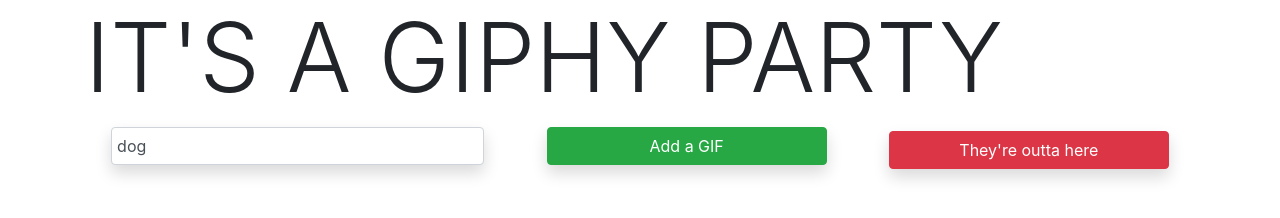
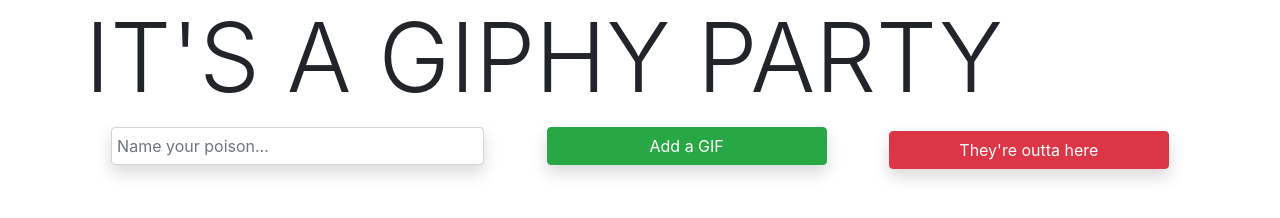
Before and after one commit to DJTwoTone/giphy_party, a plain HTML site: page index.html in a window 1280 px wide. Drawn offline with nearby package versions, Linux system fonts and the light colour scheme.

Commit message:
forgot something

```diff
--- a/index.html
+++ b/index.html
@@ -19,7 +19,7 @@
     <form class="form-group" id="gifform">
       <div class="form-row justify-content-around align-items-center">
         <input type="text" class=" form-control shadow form-control col-4" id="gifsearch"
-          placeholder="Name your poison..." value="dog">
+          placeholder="Name your poison...">
         <button type="submit" class="shadow btn btn-success btn-block col-3" id="search">Add a GIF</button>
         <button class="shadow btn btn-danger btn-block col-3" id="delete">They're outta here</button>
       </div>
```
